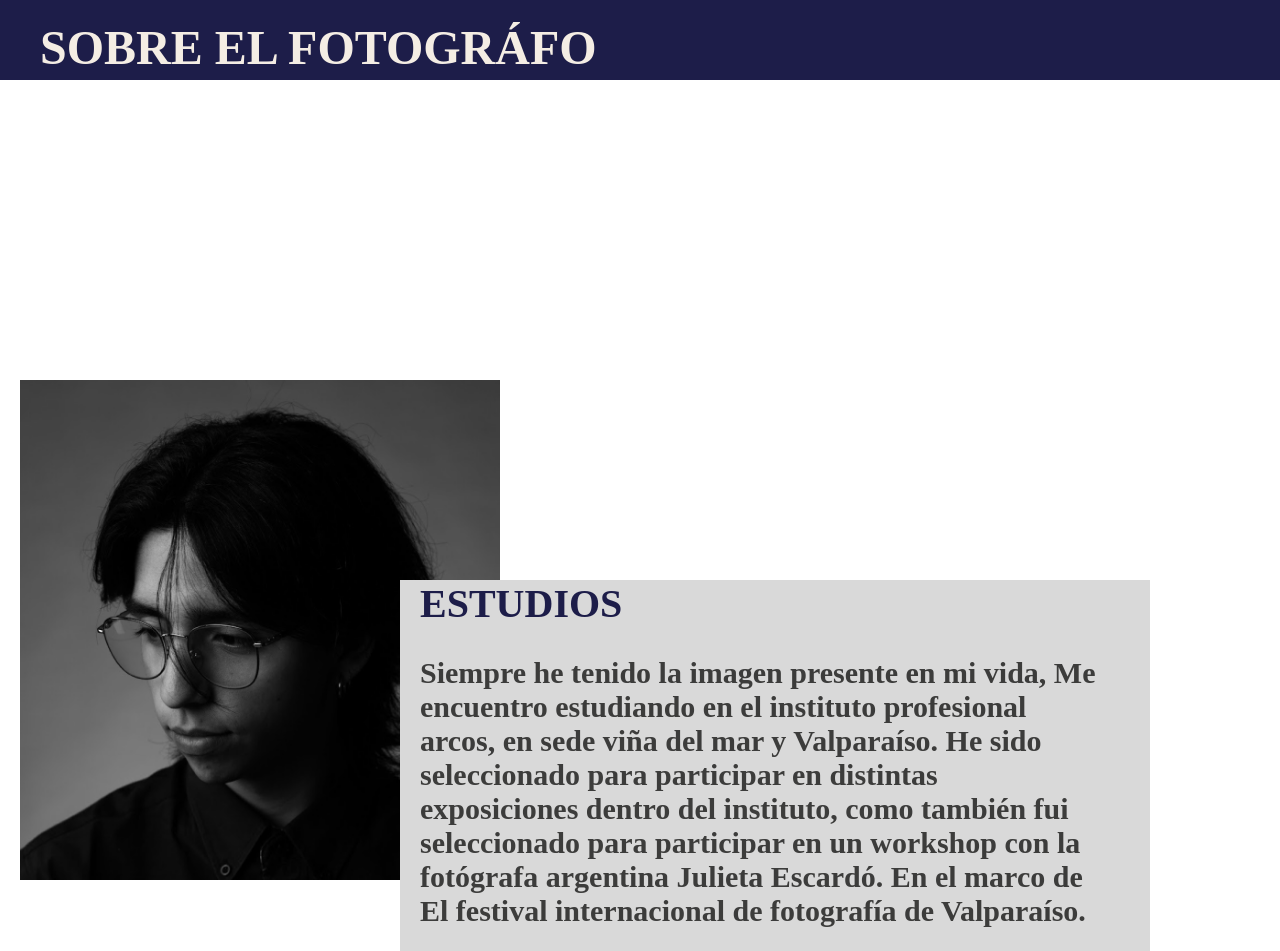
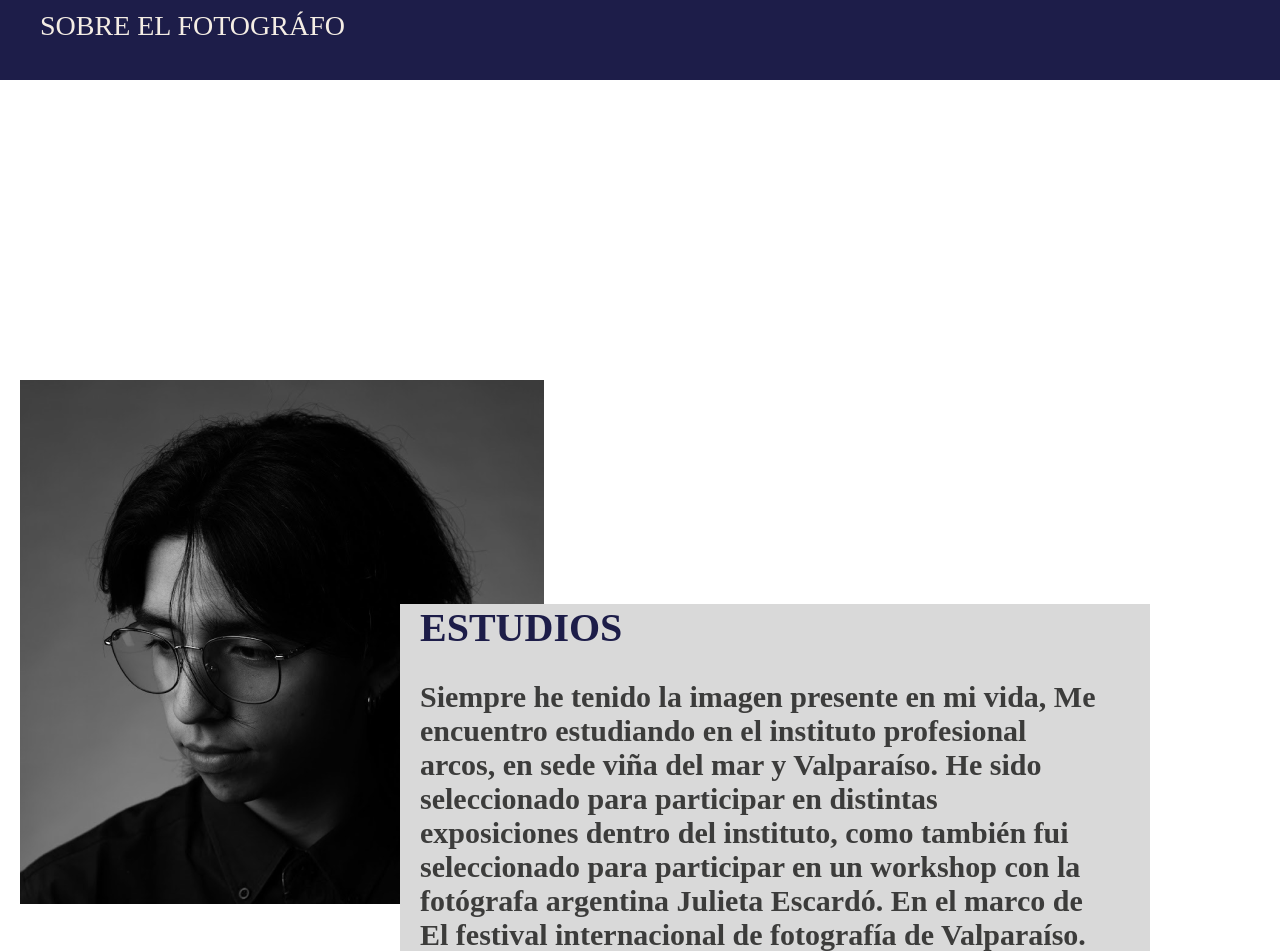
Before and after one commit to ead-codigo-2023/proyecto-personal-LGCatalina, a plain HTML site: page other/pag-fotografo/fotografo.html in a window 1280 px wide. Shown: the top 951 px of the page. Drawn offline with nearby package versions, Linux system fonts and the light colour scheme.

Commit message:
avances
avances de edición

```diff
--- a/other/pag-fotografo/fotografo.html
+++ b/other/pag-fotografo/fotografo.html
@@ -20,7 +20,7 @@
                 <p class="title">SOBRE EL FOTOGRÁFO</p>
             </div>
         </div>
-            <nav class="subtitle">
+            <div class="subtitle">
                 <div class="fotografias">
                     <img src="../../in-imagenes/imagen-cara.png" class="imagen-cara" alt="imagen-cara">
                     <img src="../../in-imagenes/imagen-logo.png" class="imagen-logo" alt="imagen-logo">
@@ -33,7 +33,7 @@
                     <p class="subtitle2">PRODUCCIÓN</p>
                     <p class="texto2">Trabajo con asistentes específicamente en la mayoría de mis trabajos. Cuento con unidades de luz externas, dos unidades de cámara Una Sony A6600 y una A1 resistente. Con óptica de alta calidad, con un 50mm F/1.2 para retratos, también un 18-105m F4 para fauna y un 14mm F/1.4 para paisajes. Para trabajos más personal utilizo una cámara de gran formato.</p>
                 </div>
-            </nav>
+            </div>
         </div>
         <!--- bootstrap -->
         <script src="../../js/bootstrap.js.map"></script>
--- a/other/pag-fotografo/styles.css
+++ b/other/pag-fotografo/styles.css
@@ -5,14 +5,8 @@ body {
   background: #F4EDE4;
 }
 .header {
-  color: #1D1D49;
-  font-feature-settings: 'cpsp' on;
-  font-family: Playfair Display;
-  font-size: 28px;
-  font-style: normal;
-  font-weight: 600;
-  line-height: normal;
-  font-variant: small-caps;
+  background: #1D1D49;
+  color: #F4EDE4;
 }
 
 .rectangulo{
@@ -24,19 +18,17 @@ padding-top: 0px;
   padding-bottom: 0px;
 }
 
-
 .title {
 color: #F4EDE4;
 font-feature-settings: 'cpsp' on;
 font-family: Playfair Display;
-font-size: 48px;
+font-size: 28px;
 font-style: normal;
-font-weight: 600;
+font-weight: 28;
 line-height: normal;
 font-variant: small-caps;
 padding-left: 40px;
-padding-top: 20px;
-padding-bottom: 200px;
+padding-top: 10px;
 }
 
 
@@ -85,8 +77,8 @@ padding-left: 20px;
 }
 
 .imagen-cara{
-  width: 500px;
-  height: 500px;
+  max-width: 100%;
+  height: auto;
   flex-shrink: 0;
   padding-left: 20px;
   position: relative;
@@ -135,8 +127,8 @@ padding-left: 20px;
 }
 
 .imagen-logo{
-  width: 500px;
-  height: 500px;
+  max-width: 100%;
+  height: auto;
   flex-shrink: 0;
   position: relative;
   top: 1000px;
```
Also changed, not shown: other/pag-trabajo/styles.css (+3 -4 lines), other/pag-trabajo/trabajo.html (+2 -2 lines). Lines whose indentation alone changed are shown as unchanged.
